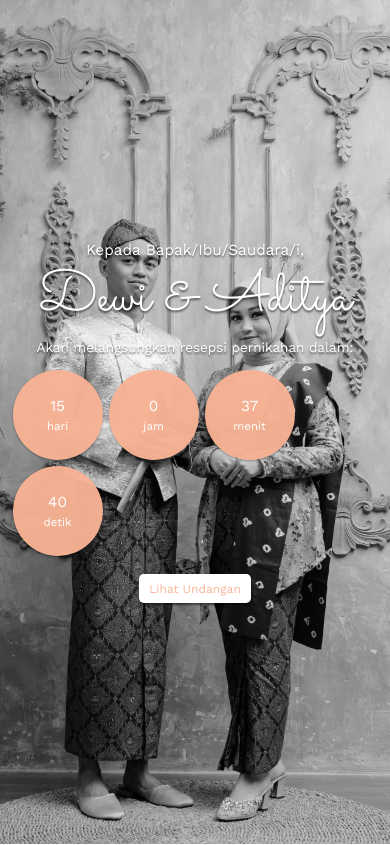
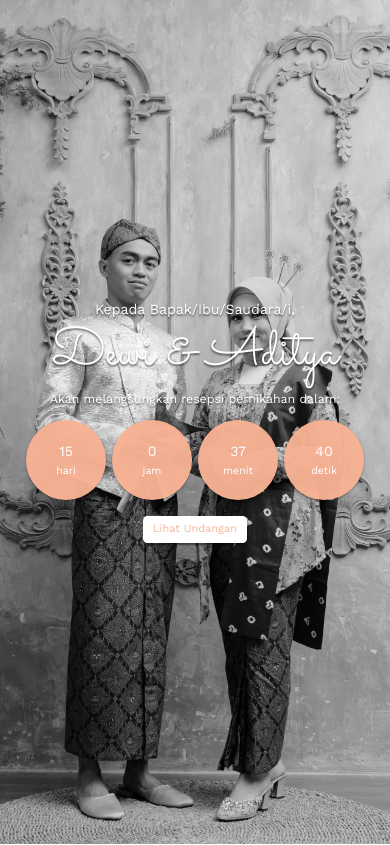
Before and after one commit to Fauzi192/undangan-nikah-dewi-dan-aditya, a plain HTML site: page index.html in a window 390 px wide. Shown: the top 845 px of the page. Drawn offline with nearby package versions, Linux system fonts and the light colour scheme; some packages are replaced by stand-ins of ours; a script that the page names is missing.

Commit message:
Update style.css

```diff
--- a/style.css
+++ b/style.css
@@ -467,11 +467,11 @@ footer li {
 /* mobile phone */
 @media (max-width: 576px) {
   html {
-    font-size: 60%;
+    font-size: 55%;
   }
 
   .simply-countdown > .simply-section {
-    padding: 45px;
+    padding: 40px;
     margin: 3px;
   }
 
```
